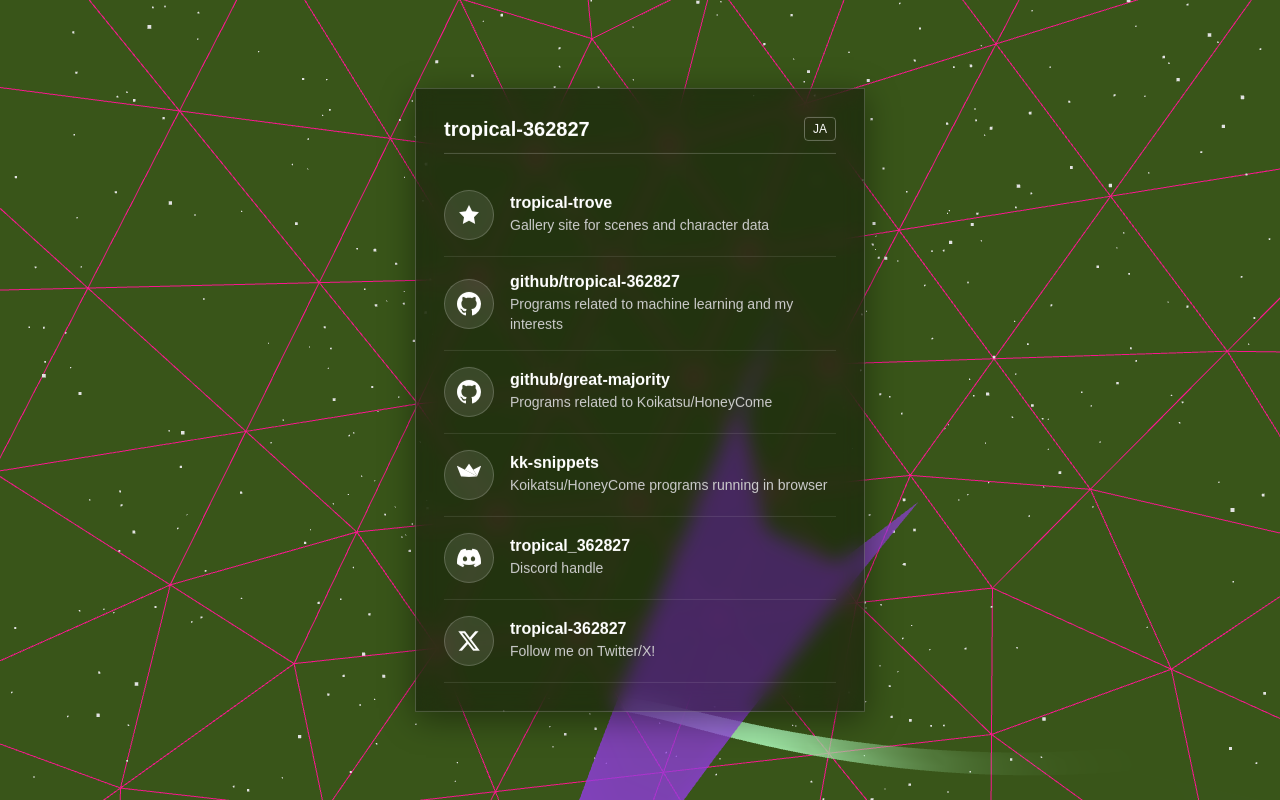
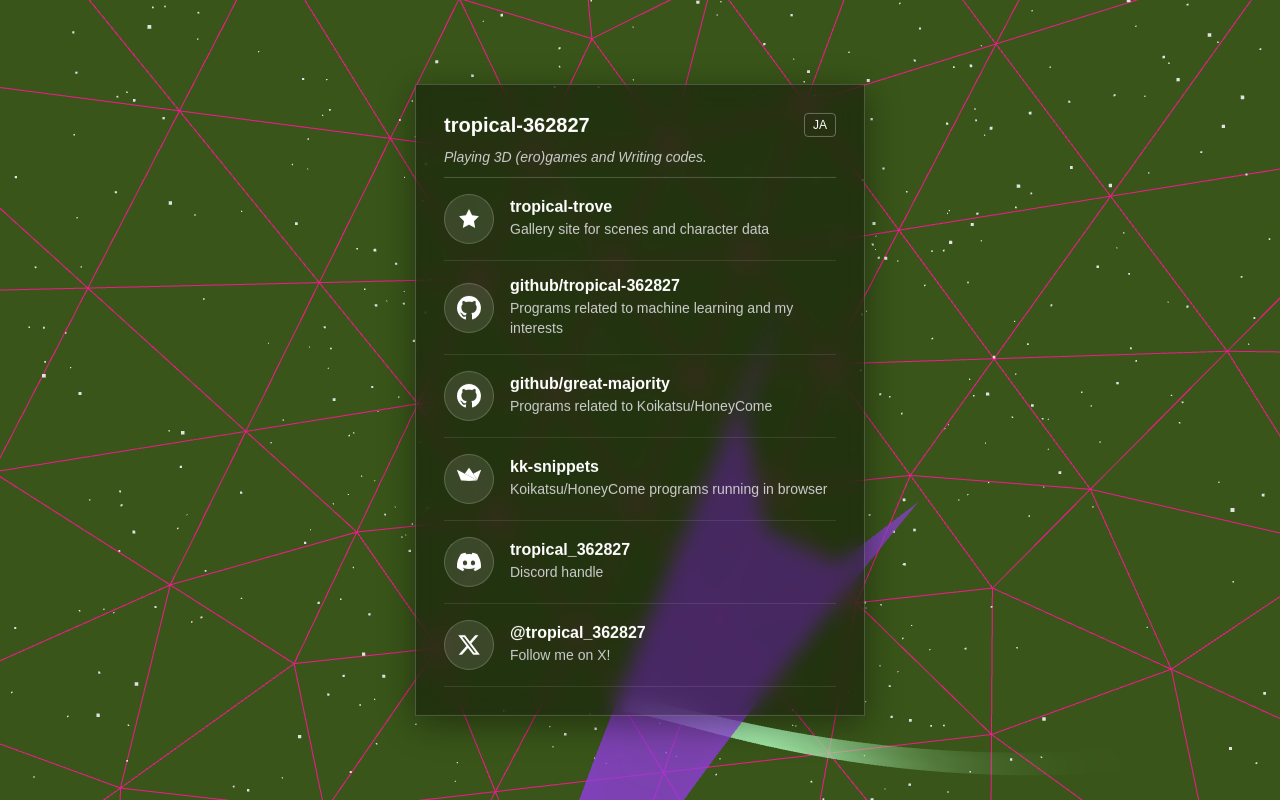
Before and after one commit to tropical-362827/tropical-362827.github.io, a React (Vite) app: page / in a window 1280 px wide. Built offline with nearby package versions, Linux system fonts and the light colour scheme.

Commit message:
ちょっとアップデート

```diff
--- a/src/LinkSection.tsx
+++ b/src/LinkSection.tsx
@@ -11,11 +11,13 @@ interface LinkItem {
 
 interface Translations {
   header: { ja: string; en: string }
+  tagline: { ja: string; en: string }
   toggle: { ja: string; en: string }
 }
 
 const translations: Translations = {
   header: { ja: 'tropical-362827', en: 'tropical-362827' },
+  tagline: { ja: '3Dエロゲで遊んだり、コードを書いたりします。', en: 'Playing 3D (ero)games and Writing codes.' },
   toggle: { ja: 'EN', en: 'JA' }
 }
 
@@ -70,11 +72,11 @@ const linkData: LinkItem[] = [
     type: 'text'
   },
   {
-    title: 'tropical-362827',
+    title: '@tropical_362827',
     url: 'https://twitter.com/tropical_362827',
     description: {
-      ja: 'フォローお待ちしております！',
-      en: 'Follow me on Twitter/X!'
+      ja: 'Xのアカウント',
+      en: 'Follow me on X!'
     },
     iconSvg: '<svg viewBox="0 0 24 24" fill="currentColor"><path d="M18.244 2.25h3.308l-7.227 8.26 8.502 11.24H16.17l-5.214-6.817L4.99 21.75H1.68l7.73-8.835L1.254 2.25H8.08l4.713 6.231zm-1.161 17.52h1.833L7.084 4.126H5.117z"/></svg>',
     type: 'social'
@@ -204,14 +206,17 @@ export default function LinkSection({ }: LinkSectionProps) {
     color: '#ffffff',
     fontSize: 'clamp(18px, 4vw, 20px)',
     fontWeight: 'bold',
-    marginBottom: 'clamp(16px, 4vw, 20px)',
+    marginBottom: 'clamp(8px, 2vw, 12px)',
     textAlign: 'center',
     fontFamily: 'Arial, sans-serif',
-    borderBottom: '1px solid rgba(255,255,255,0.2)',
-    paddingBottom: 'clamp(8px, 2vw, 12px)',
     display: 'flex',
     justifyContent: 'space-between',
     alignItems: 'center'
+  }
+
+  const dividerStyle: React.CSSProperties = {
+    borderBottom: '1px solid rgba(255,255,255,0.2)',
+    paddingBottom: 'clamp(8px, 2vw, 12px)',
   }
 
   const toggleButtonStyle: React.CSSProperties = {
@@ -240,6 +245,17 @@ export default function LinkSection({ }: LinkSectionProps) {
             {translations.toggle[language]}
           </button>
         </div>
+        <div style={dividerStyle}>
+          <div style={{
+            color: '#cccccc',
+            fontSize: 'clamp(12px, 3vw, 14px)',
+            textAlign: 'left',
+            fontFamily: 'Arial, sans-serif',
+            fontStyle: 'italic'
+          }}>
+            {translations.tagline[language]}
+          </div>
+        </div>
         {linkData.map((link, index) => (
           <LinkCard key={index} link={link} language={language} />
         ))}
```
Also changed, not shown: 1 other file (tests, documents, lock files or other folders).
